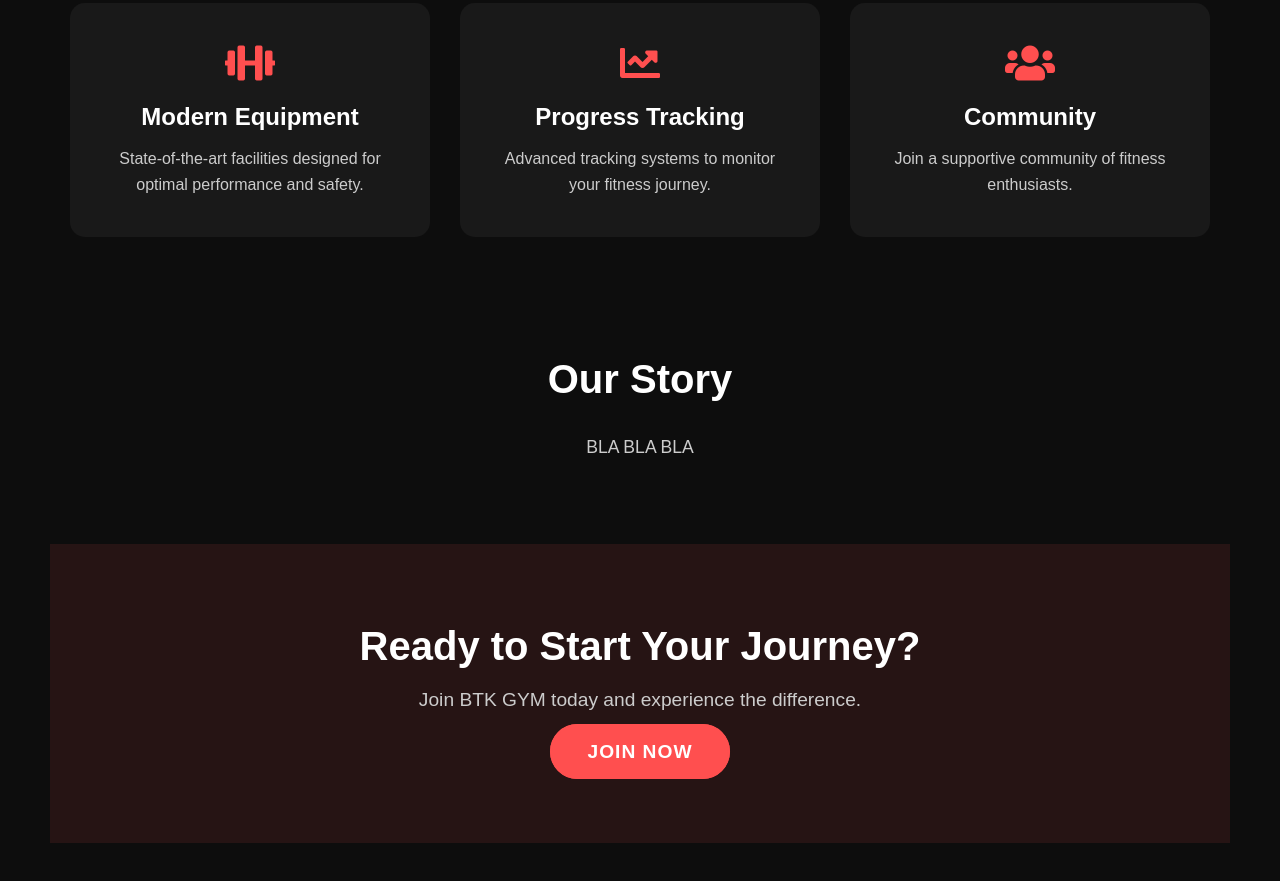
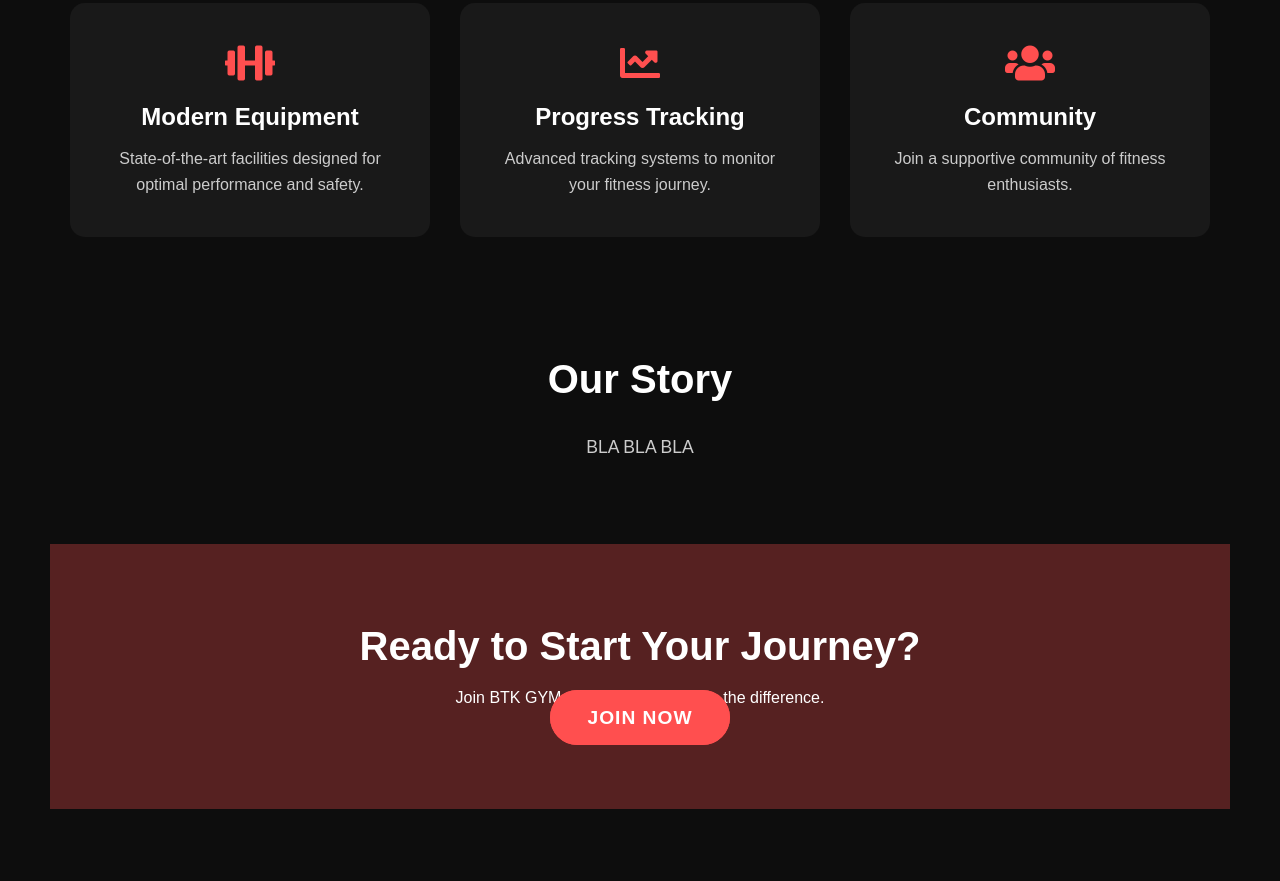
Before and after one commit to YadronPlays/BTK-UX-WEB, a plain HTML site: page about.html in a window 1280 px wide. Shown: the part 453-1334 px from the top of the page. After the commit the page ends 1312 px from the top, so only its background shows below. Drawn offline with Linux system fonts and the light colour scheme.

Commit message:
changes 25/11

```diff
--- a/UX Project.css
+++ b/UX Project.css
@@ -125,7 +125,7 @@ header {
 /* Hero Section*/
 .hero {
   height: 100vh;
-  background-image: linear-gradient(rgba(0, 0, 0, 0.5), rgba(0, 0, 0, 0.5)), url('images/homescreen2.jpg');
+  background-image: linear-gradient(rgba(0, 0, 0, 0.5), rgba(0, 0, 0, 0.5)), url('images/Gym\ \ 2jpg.jpg');
   background-size: cover;
   background-position: center;
   display: flex;
@@ -878,10 +878,10 @@ header {
   margin-bottom: 20px;
 }
 
-.about-cta p {
-  color: #cccccc;
-  margin-bottom: 30px;
-  font-size: 1.2rem;
+.about-cta {
+  text-align: center;
+  padding: 80px 20px;
+  background: rgba(255, 79, 79, 0.3); /* Increased opacity from 0.1 to 0.3 */
 }
 
 /* Media Queries */
```
